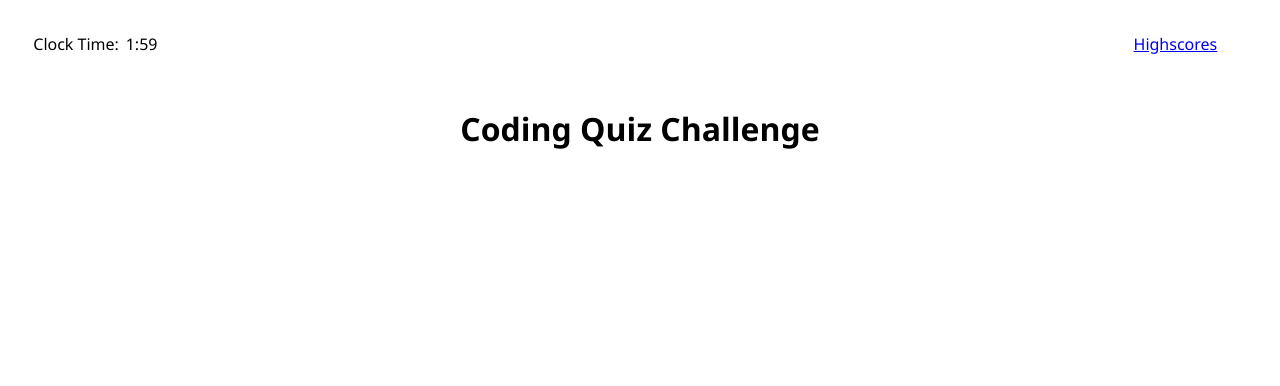
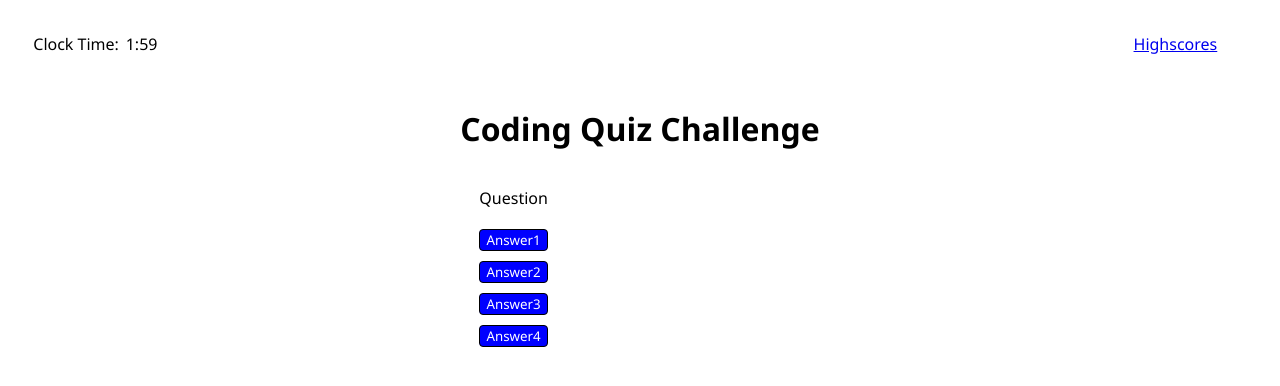
Before and after one commit to ttheis1611/quizCodeWK4, a plain HTML site: page index.html in a window 1280 px wide. Both pictures are taken after a click on the button "Start Quiz". Shown: the top 386 px of the page. Drawn offline with Linux system fonts and the light colour scheme.

Commit message:
control hide

```diff
--- a/assets/script.js
+++ b/assets/script.js
@@ -1,6 +1,6 @@
 var startBtn = document.getElementById("enterBtn");
 var displayTime = document.getElementById("display-time");
-var questionDisplay = document.getElementById('question-display')
+var questionContainerElement = document.getElementById('quiz-container')
 var answersList = document.getElementById('answer-list')
 var answerFeedback = document.getElementById('feedback')
 var initTime;
@@ -13,6 +13,7 @@ var startQuiz = function(event) {
     document.getElementById("p1").style.display = "none";
     document.getElementById("p2").style.display = "none";
     document.getElementById("enterBtn").style.display = "none";
+    questionContainerElement.classList.remove('hide');
     // Start questions
     startClock();
     // questionPage();
@@ -31,6 +32,16 @@ var questArr = [
         i: 2
     }
 ];
+
+function setNextQuestion() {
+
+
+}
+
+function selectAnswer() {
+
+
+}
 
 //  var questionPage = function () {
 //     var score = 0
--- a/assets/style.css
+++ b/assets/style.css
@@ -2,6 +2,7 @@
 }
 
 body {
+
     font-family: 'Segoe UI', Tahoma, Geneva, Verdana, sans-serif;
 }
 
@@ -41,7 +42,6 @@ a {
     display: flex;
     justify-content: center;
     align-items: center;
-    width: 600px;
     max-width: 80%;
     box-sizing: border-box;
     background-color: white;
@@ -76,7 +76,7 @@ a {
     align-items: center;
 }
 
- .hide {
+   .hide {
     display: none;
 
  }
--- a/index.html
+++ b/index.html
@@ -23,7 +23,7 @@
         <button id="enterBtn">Start Quiz</button>
     </section>
 
-    <section class="container">
+    <div class="container">
         <div id="quiz-container" class="hide">
             <div id="question">Question</div>
             <div id="answer-buttons" class="btn-grid">
@@ -38,7 +38,7 @@
 
             </div>
         </div>
-    </section>
+    </div>
 
     <!-- <hr> -->
 
```
